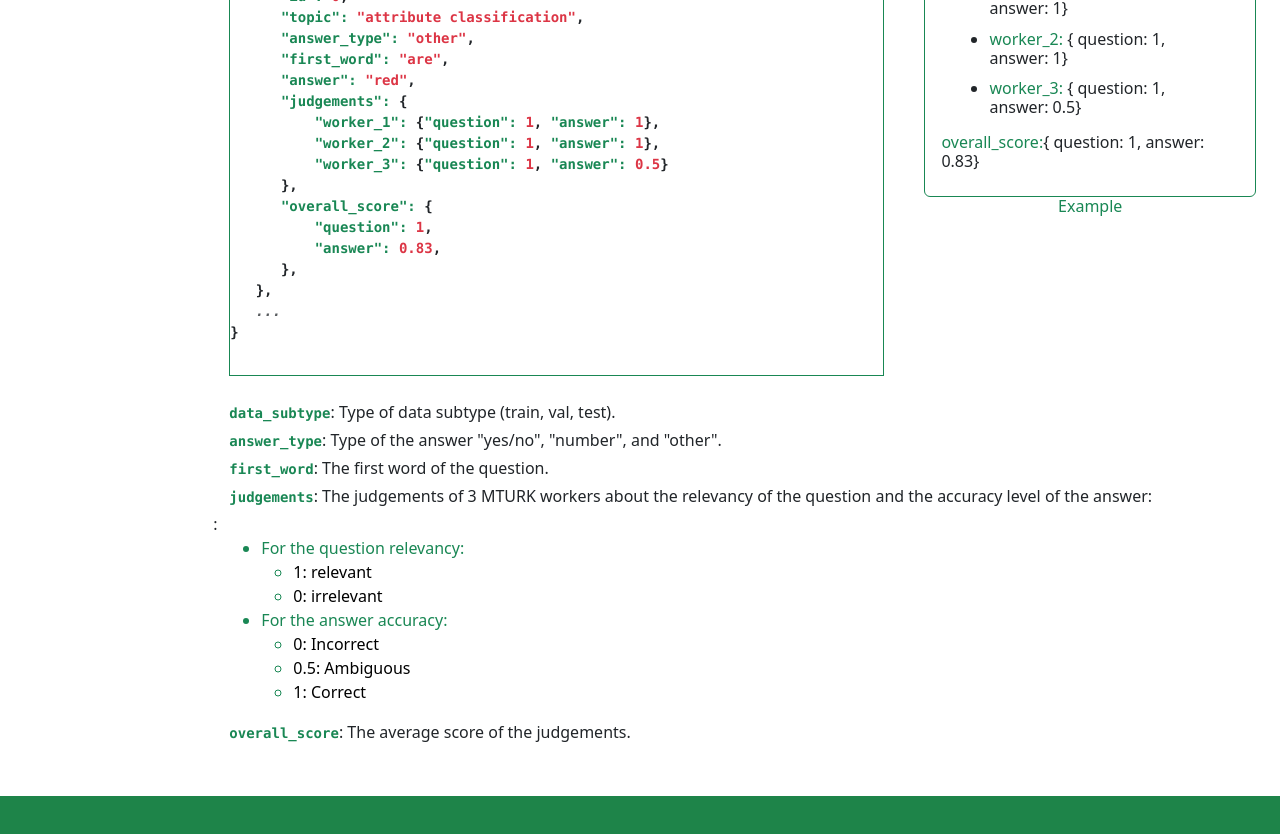
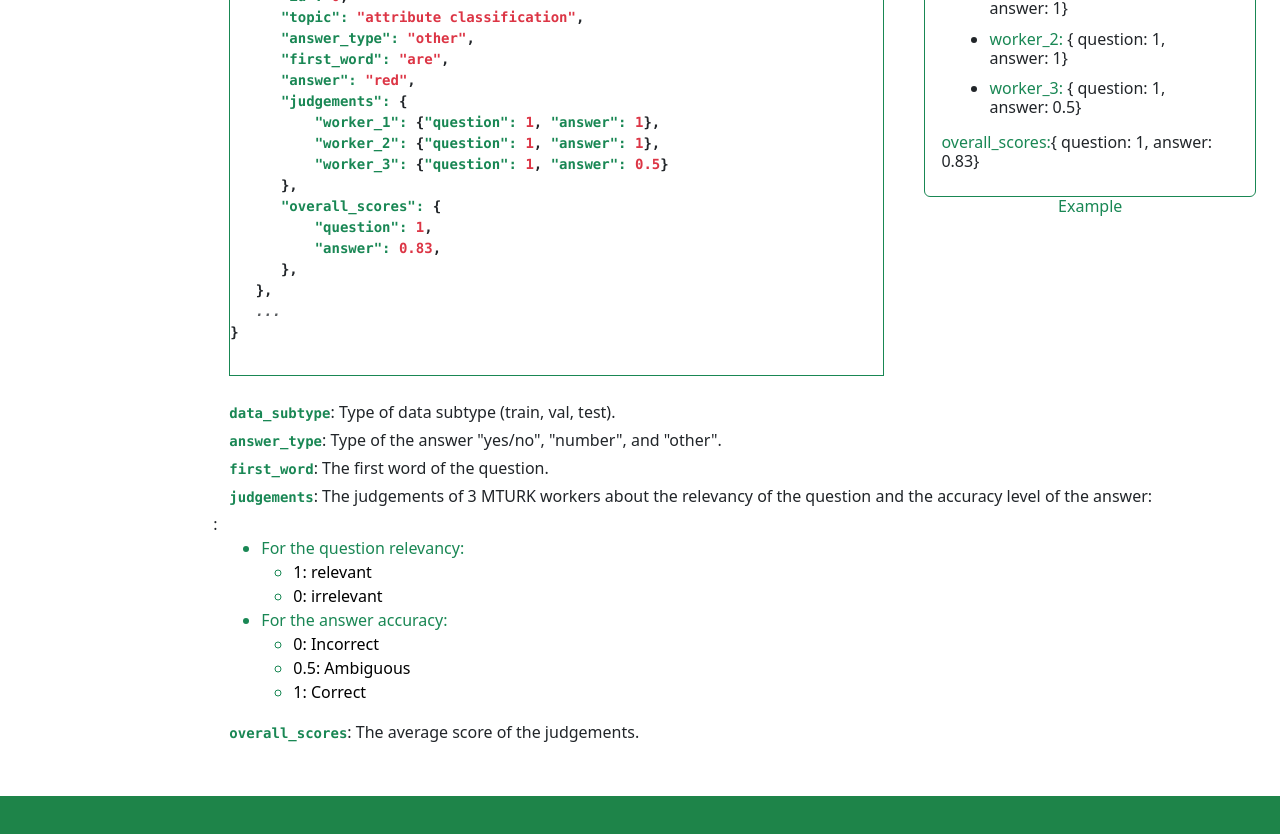
Before and after one commit to dunghuynhandy/cartoon-vqa-website, a React (Create React App) app: page /download in a window 1280 px wide. Shown: the part 1820-2654 px from the top of the page. Built offline with nearby package versions, Linux system fonts and the light colour scheme.

Commit message:
merge 3 classes

```diff
--- a/src/pages/Download.js
+++ b/src/pages/Download.js
@@ -150,7 +150,7 @@ const FileUploadForm = () => {
                     <p class="m-0 ">          <span class="text-success">"worker_2":</span> <span class="text-danger"></span>{"{"}<span class="text-success">"question": </span><span class="text-danger">1</span>, <span class="text-success">"answer": </span><span class="text-danger">1</span>{"}"},</p>
                     <p class="m-0 ">          <span class="text-success">"worker_3":</span> <span class="text-danger"></span>{"{"}<span class="text-success">"question": </span><span class="text-danger">1</span>, <span class="text-success">"answer": </span><span class="text-danger">0.5</span>{"}"}</p>
                     <p class="m-0 ">      {"}"},</p>
-                    <p class="m-0 ">      <span class="text-success">"overall_score":</span> {"{"} </p>
+                    <p class="m-0 ">      <span class="text-success">"overall_scores":</span> {"{"} </p>
                     <p class="m-0 ">          <span class="text-success">"question":</span> <span class="text-danger">1</span>, </p>
                     <p class="m-0 ">          <span class="text-success">"answer":</span> <span class="text-danger">0.83</span>, </p>
                     <p class="m-0 ">      {"}"},</p>
@@ -173,7 +173,7 @@ const FileUploadForm = () => {
                       <li><p class="card-text"><h6><span class="text-success">worker_2:</span> {"{"} question: 1, answer: 1{"}"}</h6> </p></li>
                       <li><p class="card-text"><h6><span class="text-success">worker_3:</span> {"{"} question: 1, answer: 0.5{"}"}</h6> </p></li>
                     </ul>
-                    <p class="card-text"><h6><span class="text-success">overall_score:</span>{"{"} question: 1, answer: 0.83{"}"}</h6> </p>
+                    <p class="card-text"><h6><span class="text-success">overall_scores:</span>{"{"} question: 1, answer: 0.83{"}"}</h6> </p>
                   </div>
                 </div>
                 <div class="text-center">
@@ -203,7 +203,7 @@ const FileUploadForm = () => {
               </li>
           </ul>
           </p>
-          <p class="mx-3 mb-1"><code class="text-success"><b>overall_score</b></code>: The average score of the judgements.</p>
+          <p class="mx-3 mb-1"><code class="text-success"><b>overall_scores</b></code>: The average score of the judgements.</p>
 
 
         </div>
```
